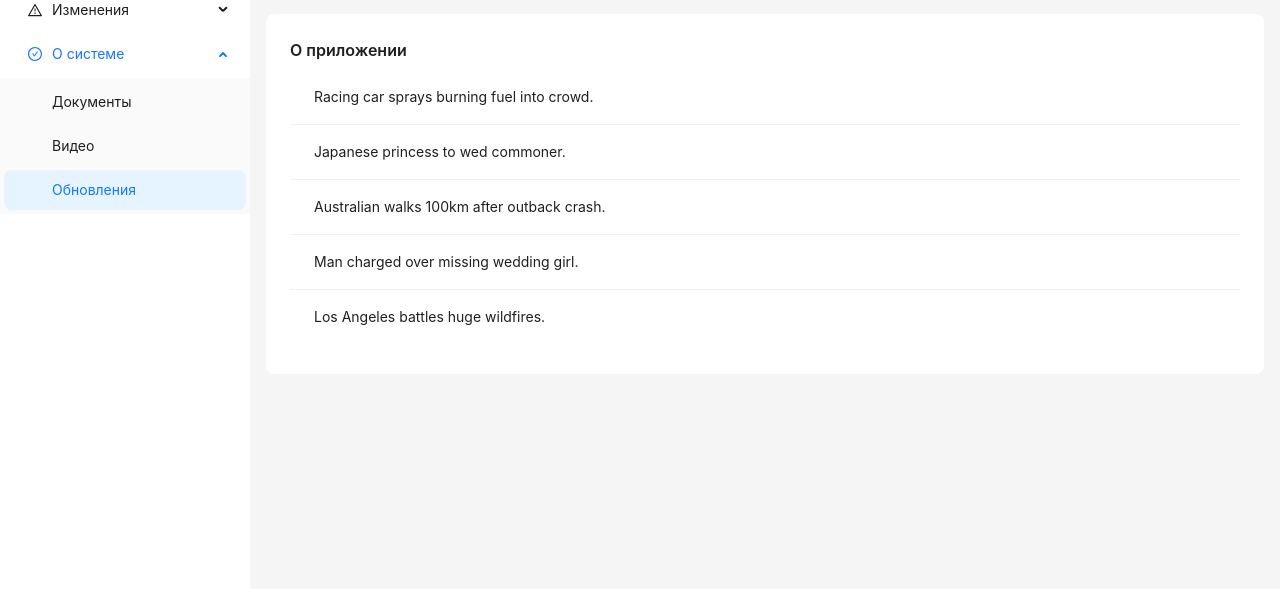
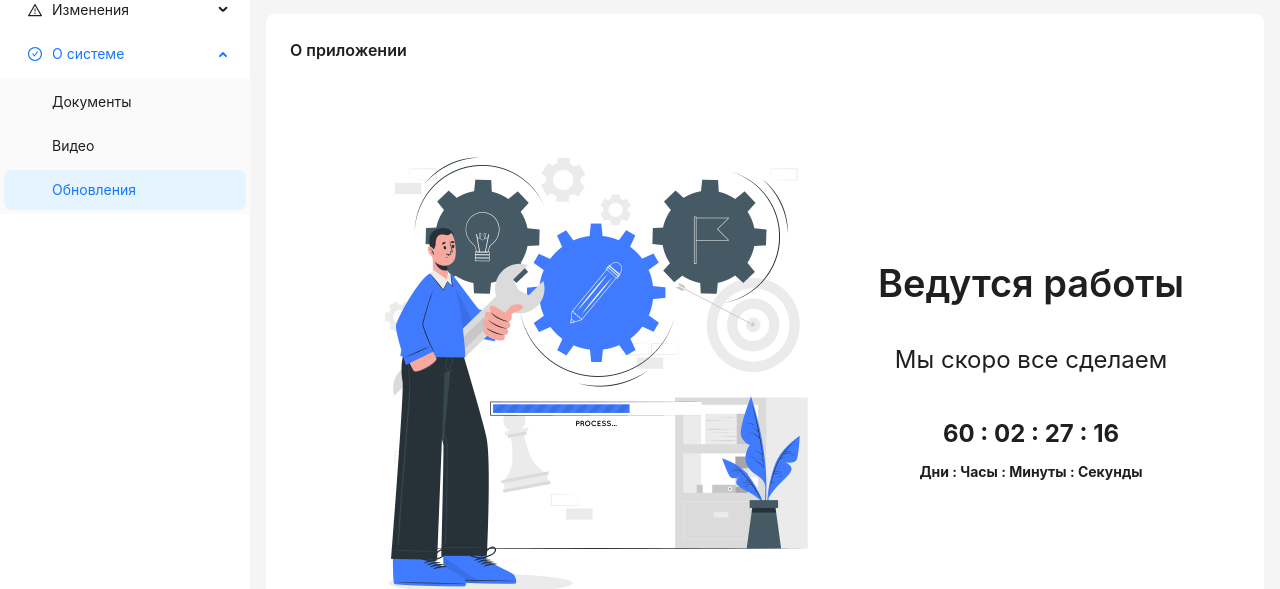
Before and after one commit to RosatomGroup/frontend_access, a Next.js app: page /updates in a window 1280 px wide. Shown: the part 166-755 px from the top of the page. Built offline with nearby package versions, Linux system fonts and the light colour scheme.

Commit message:
Add a AppComingSoon(updates) and 404 custom page

```diff
--- a/src/app/(about)/updates/page.tsx
+++ b/src/app/(about)/updates/page.tsx
@@ -4,17 +4,18 @@ import { Typography } from 'antd';
 import { Breadcrumb, Layout, theme } from 'antd';
 import AppSider from '../../../components/AppSider';
 import AppHeader from '../../../components/AppHeader';
-import { List } from 'antd';
+// import { List } from 'antd';
+import ComingSoonPage from '../../../components/AppComingSoon';
 
 const { Header, Content } = Layout;
 
-const data = [
-  'Racing car sprays burning fuel into crowd.',
-  'Japanese princess to wed commoner.',
-  'Australian walks 100km after outback crash.',
-  'Man charged over missing wedding girl.',
-  'Los Angeles battles huge wildfires.',
-];
+// const data = [
+//   'Racing car sprays burning fuel into crowd.',
+//   'Japanese princess to wed commoner.',
+//   'Australian walks 100km after outback crash.',
+//   'Man charged over missing wedding girl.',
+//   'Los Angeles battles huge wildfires.',
+// ];
 
 export default function IncomingRequest() {
   const {
@@ -51,11 +52,12 @@ export default function IncomingRequest() {
               }}
             >
               <Typography.Title level={5}>О приложении</Typography.Title>
-              <List
+              {/* <List
                 size="large"
                 dataSource={data}
                 renderItem={(item) => <List.Item>{item}</List.Item>}
-              />
+              /> */}
+              <ComingSoonPage />
             </div>
           </Content>
         </Layout>
--- /dev/null
+++ b/src/components/AppComingSoon.tsx
@@ -0,0 +1,61 @@
+import React, { useState, useEffect } from 'react';
+import { Row, Col, Typography, Space } from 'antd';
+import ProcessImage from '../app/images/Process.png';
+import Image from 'next/image';
+
+const { Title, Text } = Typography;
+
+const ComingSoonPage: React.FC = () => {
+  const [timer, setTimer] = useState({ days: 0, hours: 0, minutes: 0, seconds: 0 });
+
+  useEffect(() => {
+    const countdownDate = new Date('2025-06-06T00:00:00').getTime();
+
+    const interval = setInterval(() => {
+      const now = new Date().getTime();
+      const distance = countdownDate - now;
+
+      if (distance < 0) {
+        clearInterval(interval);
+        return;
+      }
+
+      setTimer({
+        days: Math.floor(distance / (1000 * 60 * 60 * 24)),
+        hours: Math.floor((distance % (1000 * 60 * 60 * 24)) / (1000 * 60 * 60)),
+        minutes: Math.floor((distance % (1000 * 60 * 60)) / (1000 * 60)),
+        seconds: Math.floor((distance % (1000 * 60)) / 1000),
+      });
+    }, 1000);
+
+    return () => clearInterval(interval);
+  }, []);
+
+  return (
+    <div style={{ padding: '50px', textAlign: 'center', fontFamily: 'sans-serif' }}>
+      <Row justify="center" align="middle" gutter={[32, 32]}>
+        <Col>
+          <Image
+            src={ProcessImage}
+            alt="Coming Soon"
+            style={{ width: '100%', maxWidth: '500px', height: 'auto' }}
+          />
+        </Col>
+        <Col>
+          <Space direction="vertical" size="middle" style={{ width: '100%' }}>
+            <Title level={1}>Ведутся работы</Title>
+            <Text style={{ fontSize: '24px' }}>Мы скоро все сделаем</Text>
+            <div style={{ fontSize: '24px', fontWeight: 'bold', marginTop: '25px' }}>
+              {`${timer.days.toString().padStart(2, '0')} : ${timer.hours.toString().padStart(2, '0')} : ${timer.minutes.toString().padStart(2, '0')} : ${timer.seconds.toString().padStart(2, '0')}`}
+              <div style={{ fontSize: '14px', marginTop: '1rem' }}>
+                Дни : Часы : Минуты : Секунды
+              </div>
+            </div>
+          </Space>
+        </Col>
+      </Row>
+    </div>
+  );
+};
+
+export default ComingSoonPage;
```
Also changed, not shown: src/app/not-found.tsx (added, +40 -0 lines), src/app/images/404error.png (added), src/app/images/Process.png (added).
